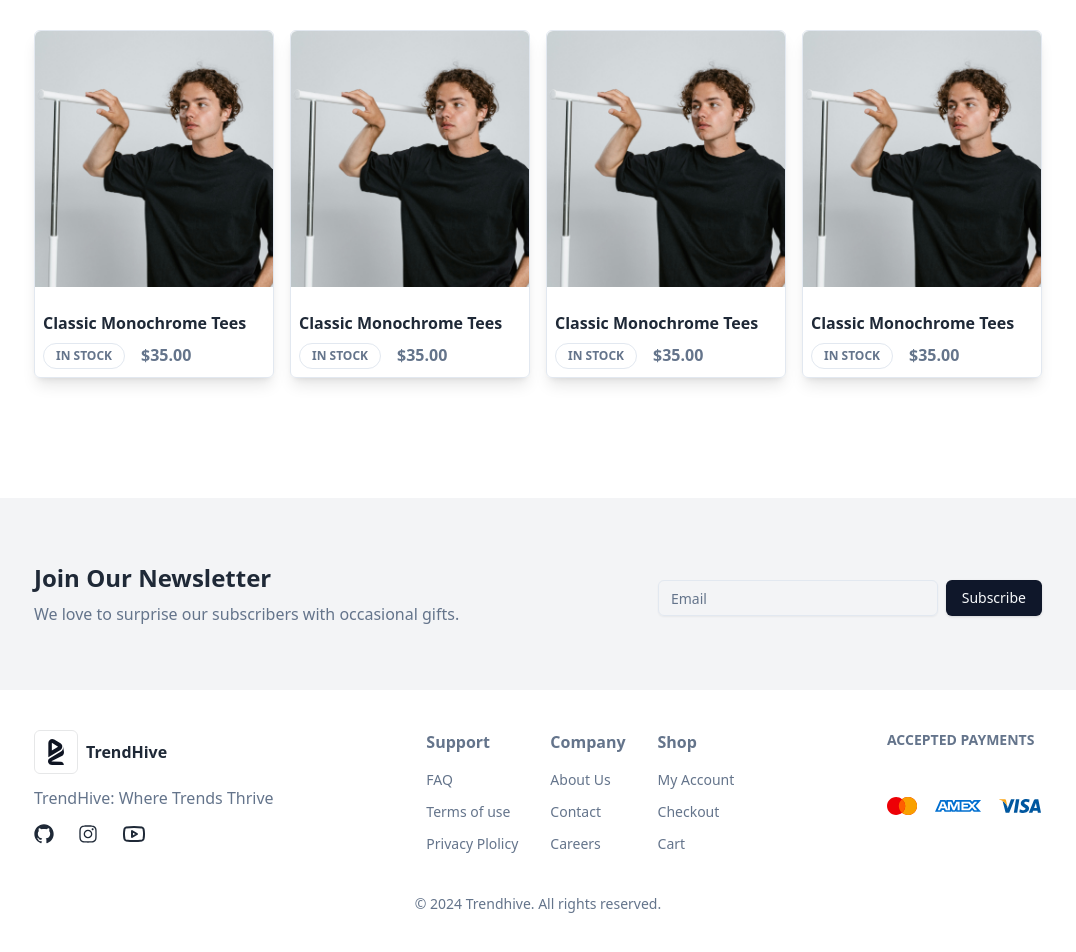
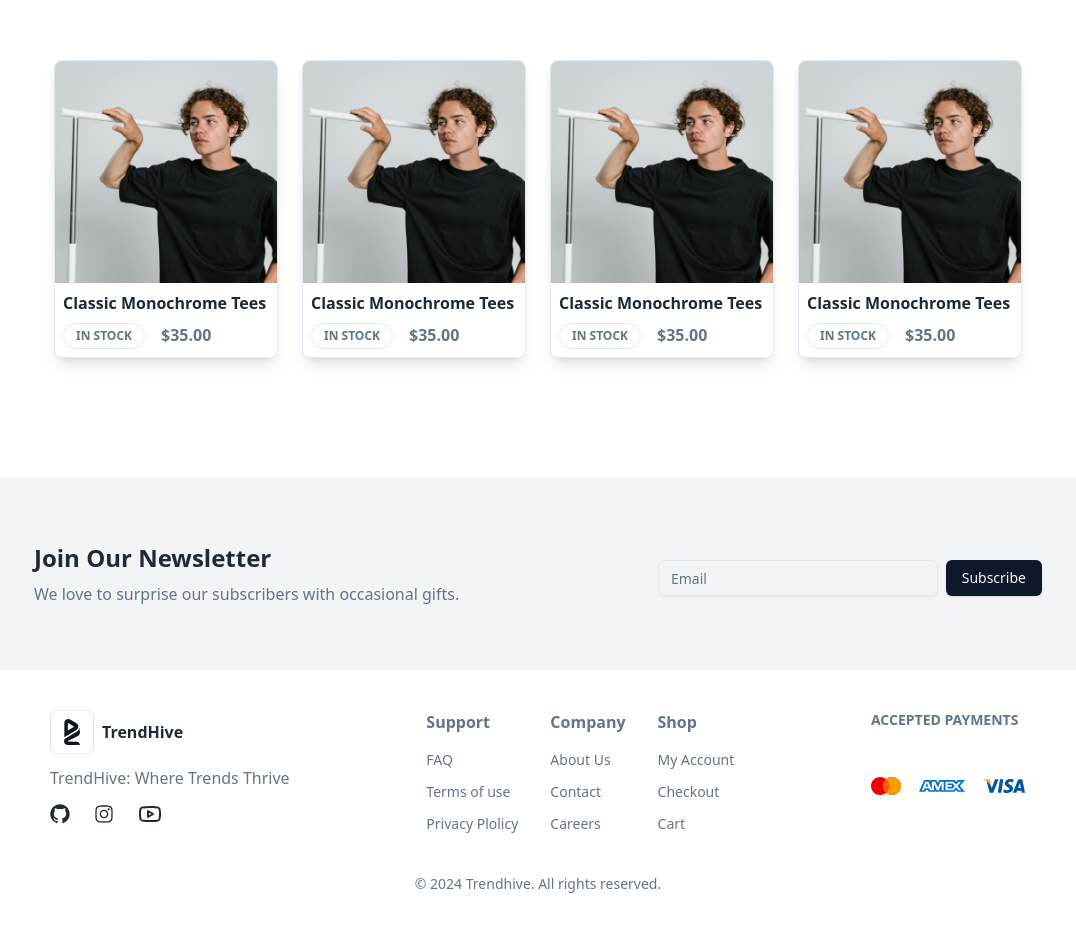
Before and after one commit to Brian-kipkoech-mutai/e-commerce-full-MEARN-stuck, a React (Vite) app in the folder front-end/: page / in a window 1280 px wide. Shown: the part 2210-3162 px from the top of the page, without its empty margins (102-1178 px from the left). Built offline with nearby package versions, Linux system fonts and the light colour scheme.

Commit message:
re designed the card,optimized   resposivness of the card  abd aslo  implimented a card box  to hold the cards

```diff
--- a/front-end/src/components/Featured.jsx
+++ b/front-end/src/components/Featured.jsx
@@ -1,16 +1,9 @@
-import React from 'react';
-import CardContainer from './card';
+import React from "react";
 
+import CardBox from "./cardBox";
 
 function Featured(props) {
-    return (
-      <section className=" flex gap-2 lg:gap-4 flex-wrap  justify-center pb-20 pt-10">
-        {[...Array(4)].map((el, key) => (
-          <CardContainer key={key} />
-        ))}
-
-      </section>
-    );
+  return <CardBox />;
 }
 
 export default Featured;
--- a/front-end/src/components/Latest.jsx
+++ b/front-end/src/components/Latest.jsx
@@ -1,14 +1,9 @@
-import React from 'react';
-import CardContainer from './card';
+import React from "react";
+import CardContainer from "./card";
+import CardBox from "./cardBox";
 
 function Latest(props) {
-    return (
-      <section className=" flex gap-2 lg:gap-4 flex-wrap  justify-center pb-20 pt-10">
-        {[...Array(4)].map((el, key) => (
-          <CardContainer key={key} />
-        ))}
-      </section>
-    );
+  return <CardBox />;
 }
 
 export default Latest;
--- a/front-end/src/components/card.jsx
+++ b/front-end/src/components/card.jsx
@@ -8,14 +8,13 @@ import { Link } from "react-router-dom";
 
 function CardContainer(props) {
   return (
-    <div className=" border shadow-lg  w-[45%]  md:min-w-56 max-w-60 rounded-md flex-shrink-0 cursor-pointer group ">
-      <Link to={"/product/details"}>
-        <section className=" relative    rounded-t-md overflow-hidden  ">
+    <div className=" rounded-lg overflow-hidden border shadow-lg w-[45%] max-w-56  group  flex-shrink-0 ">
+      <div className="relative" style={{ paddingBottom: "100%" }}>
         <img
           src={placeHolderImg}
-            alt="img of a fahion model"
+          alt=""
           srcset=""
-            className=" w-full h-full md:min-h-60 object-cover max-h-48 lg:max-h-64"
+          className="w-full h-full absolute object-cover"
         />
         <section className=" absolute  opacity-0 group-hover:opacity-100 transition-opacity duration-500 delay-100 top-0 w-full h-full  flex  flex-col justify-between  bg-gray-50 bg-opacity-60 ">
           <section className="self-end m-3 text-muted-foreground">
@@ -31,16 +30,19 @@ function CardContainer(props) {
             </Button>
           </section>
         </section>
-        </section>
-        <div className="flex-col gap-3 w-full items-start p-2 mt-2 lg:mt-4   rounded-md space-y-2 ">
-          <h2 className="font-semibold  truncate">
-            Classic Monochrome Tees
-          </h2>
+      </div>
+      <Link className="block" to={"/product/details"}>
+        <div className="p-2">
+          <div className="flex-col gap-3 w-full items-start      rounded-md space-y-2 ">
+            <h2 className="font-semibold  truncate">Classic Monochrome Tees</h2>
             <div className="flex gap-4 w-full">
-            <span className="py-1 px-3 rounded-full border  uppercase text-xs font-semibold text-muted-foreground">
+              <span className="py-1 px-3 rounded-full border  uppercase text-xs font-semibold text-muted-foreground  ">
                 in stock
               </span>{" "}
-            <span className="text-muted-foreground font-semibold">$35.00</span>
+              <span className="text-muted-foreground font-semibold">
+                $35.00
+              </span>
+            </div>
           </div>
         </div>
       </Link>
--- /dev/null
+++ b/front-end/src/components/cardBox.jsx
@@ -0,0 +1,16 @@
+import React from "react";
+import CardContainer from "./card";
+
+function CardBox() {
+  return (
+    <div className=" max-w-screen-lg  mx-auto  py-20 ">
+      <div className=" flex justify-center  sm:gap-6 flex-wrap   gap-2    ">
+        {[...Array(4)].map((el, i) => (
+          <CardContainer key={i} />
+        ))}
+      </div>
+    </div>
+  );
+}
+
+export default CardBox;
--- a/front-end/src/components/footer.jsx
+++ b/front-end/src/components/footer.jsx
@@ -15,7 +15,7 @@ function Footer() {
         <section className="bg-gray-100 flex flex-row flex-wrap sm:flex-nowrap gap-y-4 gap-x-2  space-y-2 px-2 mx-auto max-w-screen-lg  lg:justify-between">
           <div className="space-y-2">
             <h2 className=" text-2xl font-bold">Join Our Newsletter</h2>
-            <p className="text-muted-foreground sm:max-w-[60%] lg:max-w-full" >
+            <p className="text-muted-foreground sm:max-w-[60%] lg:max-w-full">
               We love to surprise our subscribers with occasional gifts.
             </p>
           </div>
@@ -27,7 +27,7 @@ function Footer() {
         </section>
       </section>
       <section className="py-10 ">
-        <div className=" w-80 md:w-full max-w-screen-lg mx-auto ">
+        <div className="  sm:w-full sm:max-w-screen-lg mx-auto  px-4  ">
           <div className="px-2 flex  justify-between flex-wrap gap-5 gap-y-8 ">
             <div className="space-y-3   ">
               <section className="flex gap-2 items-center ">
@@ -50,8 +50,8 @@ function Footer() {
                 </Link>
               </section>
             </div>
-            <div className="">
-              <div className=" flex space-x-8 text-muted-foreground ">
+            <div className="flex-1 sm:flex-none ">
+              <div className=" flex   justify-between space-x-8 text-muted-foreground    ">
                 <section className="flex flex-col gap-4 ">
                   <h2 className="font-semibold ">Support</h2>
                   <div className=" flex flex-col gap-3  text-sm">
--- a/front-end/src/pages/Product.jsx
+++ b/front-end/src/pages/Product.jsx
@@ -16,6 +16,7 @@ import { useState } from "react";
 import { Link, Outlet, useLocation } from "react-router-dom";
 import Trasition from "@/components/Trasition";
 import classNames from "classnames";
+import CardBox from "@/components/cardBox";
 
 const Product = () => {
   const tapVariance = { scale: 0.9 };
@@ -242,7 +243,7 @@ const Product = () => {
                 SIMILAR PRODUCTS
               </p>
             </div>
-            <Latest />
+            <CardBox/>
           </section>
         </section>
       </section>
--- a/front-end/src/pages/Profile.jsx
+++ b/front-end/src/pages/Profile.jsx
@@ -2,11 +2,13 @@ import Trasition from "@/components/Trasition";
 import { authContext } from "@/context/AuthContext";
 import React, { useContext, useEffect } from "react";
 import { useNavigate } from "react-router-dom";
+import cardimage from "../assets/images/pexels-mart-production-9558581.jpg";
+import CardBox from "@/components/cardBox";
 
 function Profile(props) {
   return (
-    <div>
-      <p className="text-3xl text-green-400">hhhhhhhhhhhhhhhhhhhhhome  good home</p>
+    <div className="">
+       <CardBox/>
       <Trasition />
     </div>
   );
--- a/front-end/src/pages/home.jsx
+++ b/front-end/src/pages/home.jsx
@@ -6,6 +6,7 @@ import Featured from "@/assets/images/pexels-leticiacurveloph-26093505-removebg-
 import CardContainer from "@/components/card";
 import { NavLink, Outlet } from "react-router-dom";
 import Trasition from "@/components/Trasition";
+import CardBox from "@/components/cardBox";
 
 function Home(props) {
   return (
@@ -89,11 +90,7 @@ function Home(props) {
         </p>
         <h2 className=" text-2xl font-semibold text-center">Best Selling</h2>
 
-          <section className=" px-2 flex overflow-auto gap-2  max-w-screen-lg lg:mx-auto py-10 pb-20 lg:justify-between">
-            {[...Array(4)].map((el, key) => (
-              <CardContainer key={key} />
-            ))}
-          </section>
+           <CardBox/>
 
       </section>
       <section className="   bg-gray-100  ">
--- a/front-end/src/pages/root.jsx
+++ b/front-end/src/pages/root.jsx
@@ -8,7 +8,7 @@ import { Outlet } from 'react-router-dom';
 
 function Root(props) {
     return (
-        <div className='text-gray-800'>
+        <div className='text-gray-800 antialiased '>
             <Header />
             <Outlet />
             <Footer/>
--- a/front-end/src/routes/routesConfig.jsx
+++ b/front-end/src/routes/routesConfig.jsx
@@ -23,10 +23,10 @@ function RoutesConfig() {
       element: <Root />,
       children: [
         {
-          path: "/",
+          path: "",
           element: <Home />,
           children: [
-            { path: "/", element: <Featured /> },
+            { path: "", element: <Featured /> },
             { path: "featured", element: <Featured /> },
             { path: "latest", element: <Latest /> },
           ],
```
Lines whose indentation alone changed are shown as unchanged.
